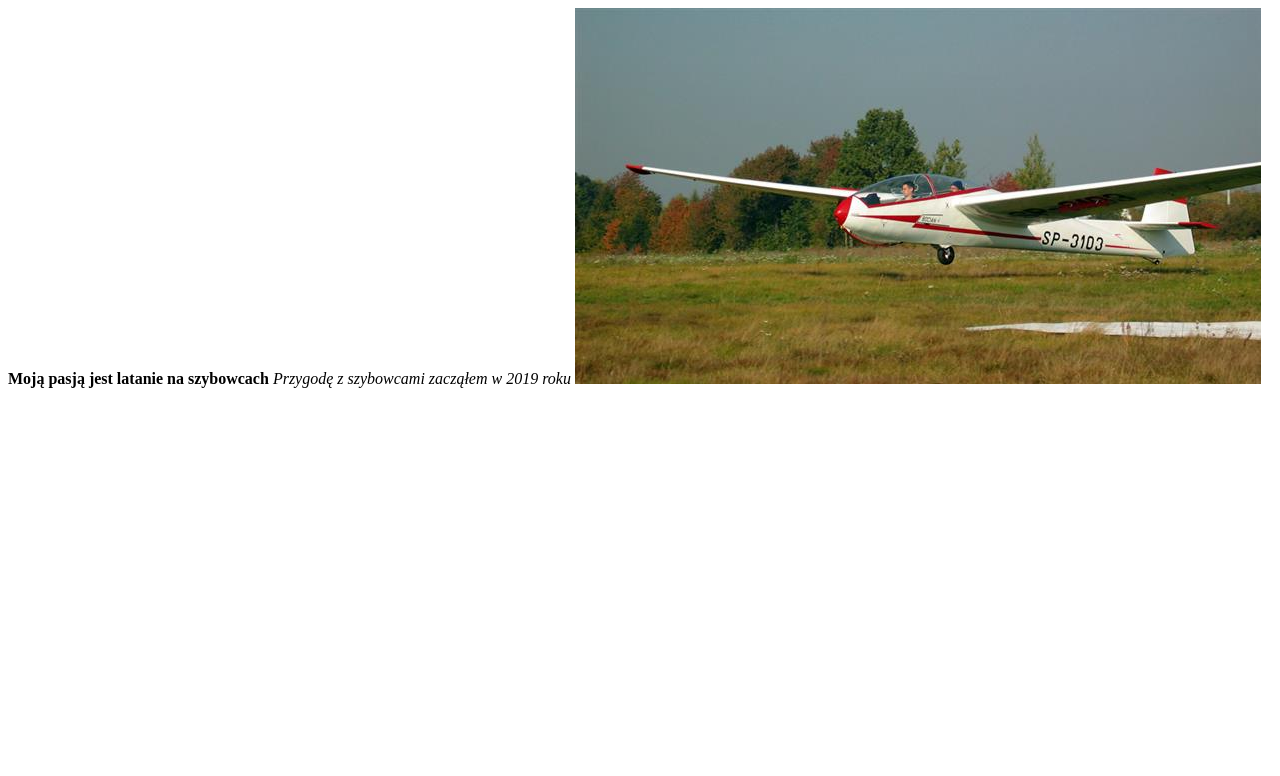
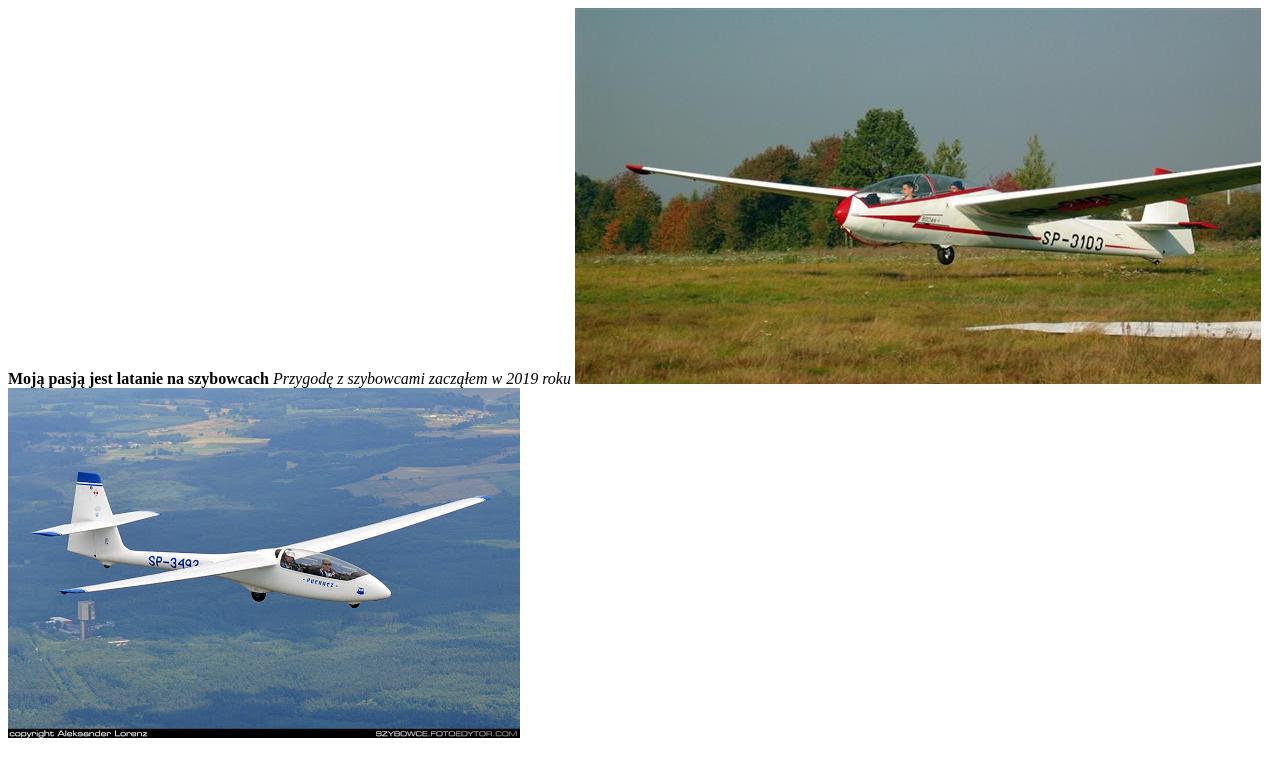
Before and after one commit to cyran7/first, a plain HTML site: page index.html in a window 1280 px wide. Drawn offline with Linux system fonts and the light colour scheme.

Commit message:
Nowy obrazek na stronie

```diff
--- a/index.html
+++ b/index.html
@@ -6,5 +6,6 @@
 <b>Moją pasją jest latanie na szybowcach</b>
 <i>Przygodę z szybowcami zacząłem w 2019 roku</i>
 <img src="szybowiec.jpg"/>
+<img alt="Pierwszy szybowiec na którym się szkoliłem" src="puchacz.jpg"/>
 </body>
 </html>
```
Also changed, not shown: puchacz.jpg (added).
